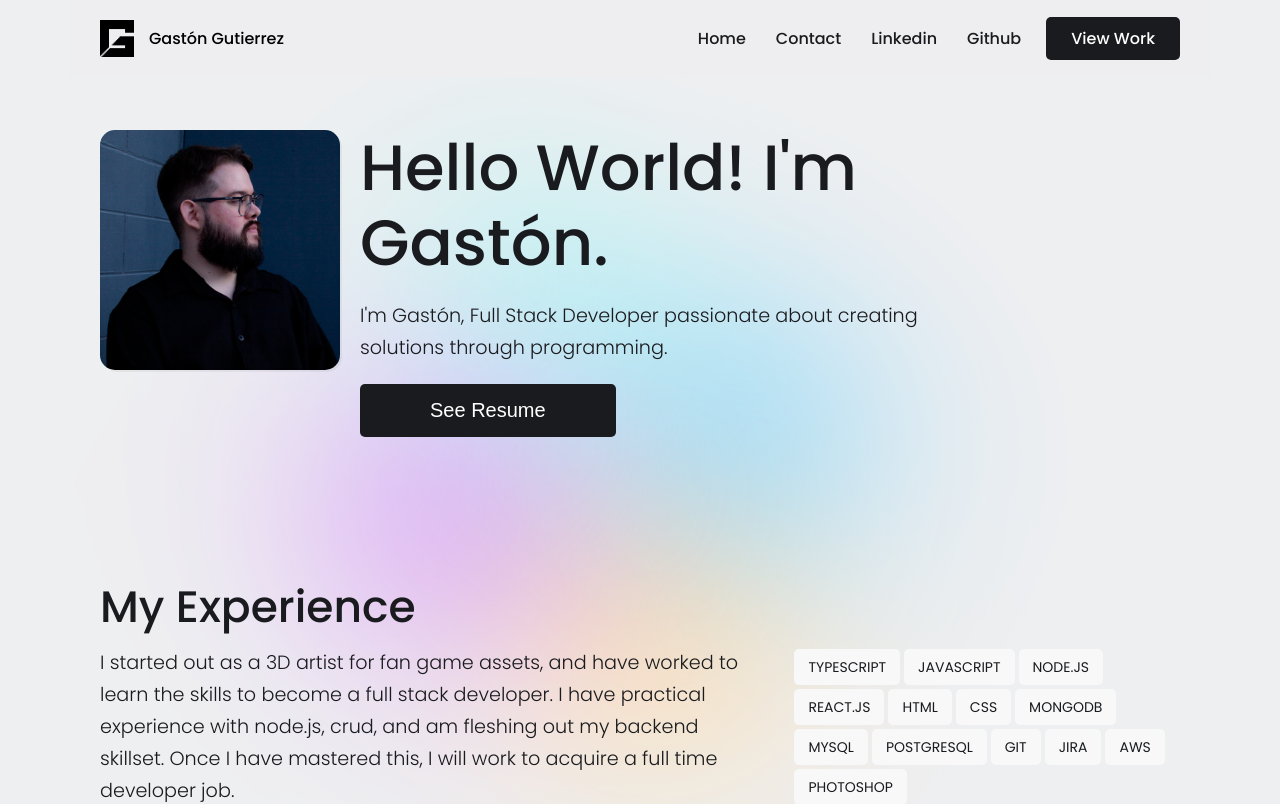
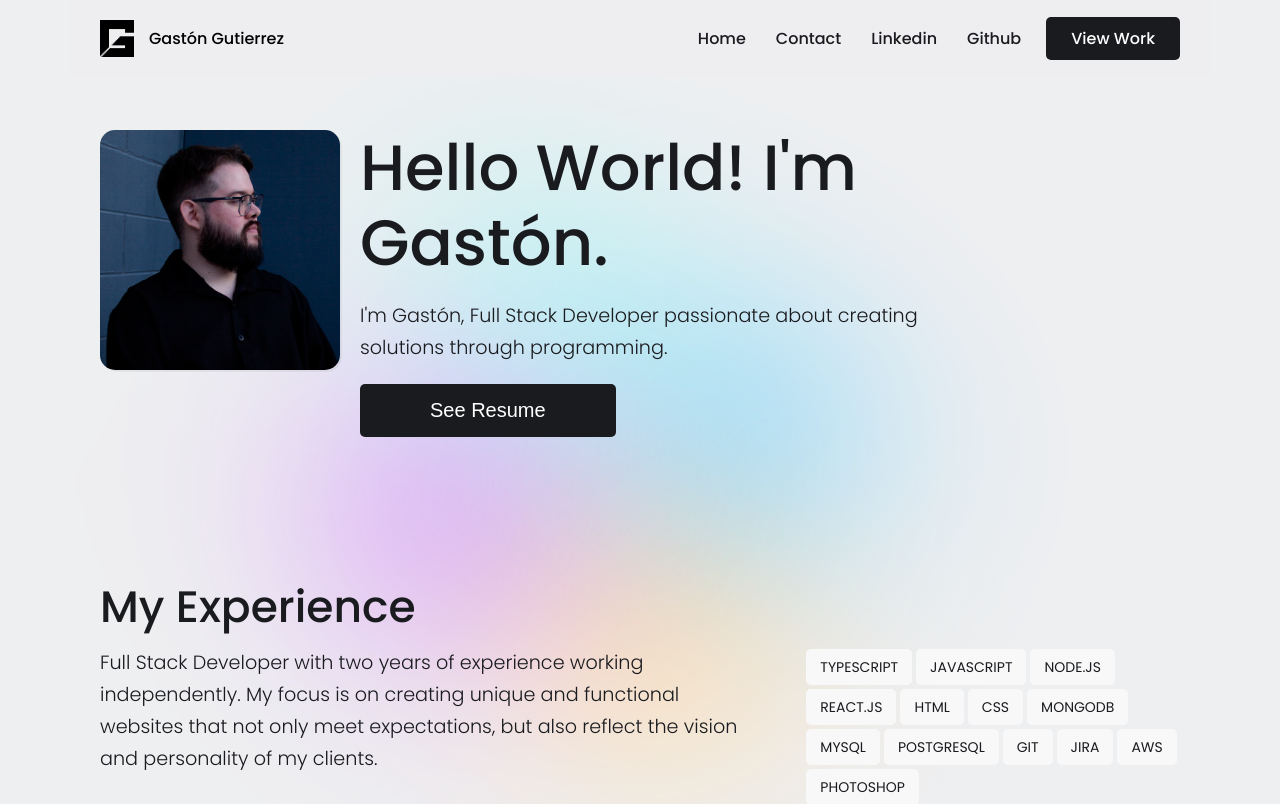
Before and after one commit to Gastti/portfolio, a React (Vite) app: page / in a window 1280 px wide. Shown: the top 804 px of the page. Built offline with nearby package versions, Linux system fonts and the light colour scheme.

Commit message:
edit about me text

```diff
--- a/src/components/aboutme/AboutMe.jsx
+++ b/src/components/aboutme/AboutMe.jsx
@@ -10,7 +10,7 @@ function AboutMe({ language }) {
             },
             experience: {
                 title: 'Mi Experiencia',
-                message: 'Comencé como artista 3D creando assets para videojuegos creados por fans y me he esforzado en aprender las habilidades necesarias para convertirme en desarrollador web. Actualmente me encuentro trabajando en proyectos personales mientras busco un puesto de trabajo para ser Full Stack Developer a tiempo completo.',
+                message: 'Full Stack Developer con dos años de experiencia trabajando de manera independiente. Mi enfoque se centra en la creación de sitios web únicos y funcionales que no solo cumplen con las expectativas, sino que también reflejan la visión y personalidad de mis clientes.',
                 technologies: ['TYPESCRIPT','JAVASCRIPT', 'NODE.JS', 'REACT.JS', 'HTML', 'CSS', 'MONGODB', 'MYSQL', 'POSTGRESQL', 'GIT', 'JIRA', 'AWS', 'PHOTOSHOP']
             }
         },
@@ -21,7 +21,7 @@ function AboutMe({ language }) {
             },
             experience: {
                 title: 'My Experience',
-                message: "I started out as a 3D artist for fan game assets, and have worked to learn the skills to become a full stack developer. I have practical experience with node.js, crud, and am fleshing out my backend skillset. Once I have mastered this, I will work to acquire a full time developer job.",
+                message: "Full Stack Developer with two years of experience working independently. My focus is on creating unique and functional websites that not only meet expectations, but also reflect the vision and personality of my clients.",
                 technologies: ['TYPESCRIPT','JAVASCRIPT', 'NODE.JS', 'REACT.JS', 'HTML', 'CSS', 'MONGODB', 'MYSQL', 'POSTGRESQL','GIT', 'JIRA',  'AWS', 'PHOTOSHOP']
             }
         }
```
